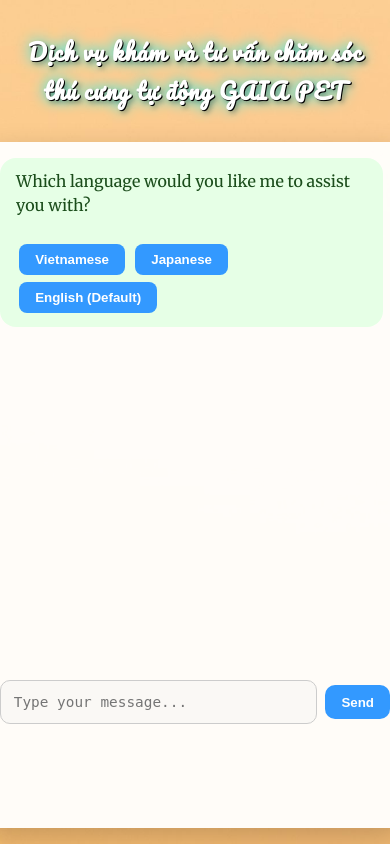
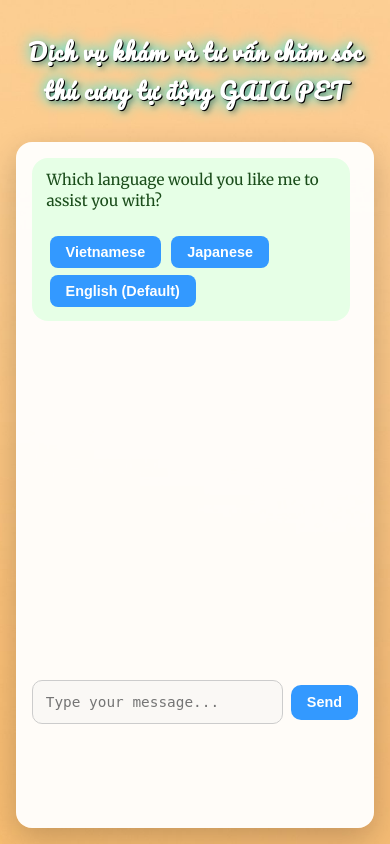
Before and after one commit to DangKhanhITMO/chatbot-FlaskHtml-, a Flask app: page / in a window 390 px wide. Run offline with Flask 3, Linux system fonts and the light colour scheme; parts of the project's set-up code (start-up, migrations or seed data) failed here and were passed over; some libraries are stand-ins or nearby versions.

Commit message:
update openai

```diff
--- a/app.py
+++ b/app.py
@@ -54,19 +54,29 @@
 def find_best_match(user_question, threshold=0.85):
     user_embedding = get_embedding(user_question)
     if user_embedding is None:
+        print("❌ Không thể tạo embedding cho câu hỏi người dùng.")
         return None, 0.0
-
+    #print("[DEBUG] Bắt đầu so sánh với các embedding trong dữ liệu")
     best_score = -1
     best_row = None
 
     for idx, row in df.iterrows():
         emb = row["embedding"]
-        score = 1 - cosine(user_embedding, emb)
+        if emb is None:
+            continue
+        try:
+            score = 1 - cosine(user_embedding, emb)
+        except Exception as e:
+            print(f"❌ Lỗi khi tính cosine: {e}")
+            continue
         if score > best_score:
             best_score = score
             best_row = row
 
-    return best_row["id_question"], best_score
+    if best_row is not None:
+        return best_row["id_question"], best_score
+    else:
+        return None, 0.0
 
 def load_data_from_json(file_path):
     """Load JSON data from a file."""
@@ -163,10 +173,11 @@
 
     # Fallback: tạo câu trả lời từ OpenAI nếu không có câu hỏi nào phù hợp
     try:
+        print("[DEBUG] Không tìm thấy câu hỏi phù hợp, gọi OpenAI...")
         completion = client.chat.completions.create(
-            model="gpt-4o-latest",
+            model="gpt-4o",
             messages=[
-                {"role": "system", "content": f"You are a customer care and consultation expert in the veterinary field. Please answer the following question in language {lang} in a clear, fluent, and engaging manner to capture the customer’s interest. Please make sure to include the following sentence in your response: 'Your question is not included in the data I was provided. I will respond based on the knowledge I have been trained on as follows:."},
+                {"role": "system", "content": f"You are a customer care and consultation expert in the veterinary field. Please answer the following question in language {lang} in a clear and In the topic and context is GAIA pet clinic and care at GAIA Ocean Park – Building 01S5, block R105, Zen Park, Vinhomes Ocean Park 1 urban area, Gia Lam, Hanoi, fluent, and engaging manner to capture the customer’s interest."},
                 {"role": "user", "content": question}
             ]
         )
--- a/static/style.css
+++ b/static/style.css
@@ -1,8 +1,13 @@
+/* ==== RESET VÀ CƠ BẢN ==== */
+* {
+  box-sizing: border-box;
+}
+
 body {
   margin: 0;
-  padding: 0;
+  padding: 0 1rem;
   font-family: 'Quicksand', sans-serif;
-  background-image: url("static/img/bgr_vang.jpeg");
+  background-image: url("img/bgr_vang.jpeg");
   background-size: cover;
   background-repeat: no-repeat;
   background-attachment: fixed;
@@ -16,7 +21,7 @@
 /* ==== HEADER ==== */
 header {
   text-align: center;
-  padding: 2rem 1rem 1rem;
+  padding: 2rem 0 1rem;
   width: 100%;
   max-width: 1200px;
 }
@@ -31,6 +36,7 @@
     0 0 15px #00f0ff;
   letter-spacing: 1px;
   margin: 0 auto;
+  word-break: break-word;
 }
 
 /* ==== CHAT AREA ==== */
@@ -53,11 +59,16 @@
   overflow-y: auto;
   margin-bottom: 1rem;
   max-height: 60vh;
+  padding-right: 0.5rem;
+  word-wrap: break-word;
+  overflow-wrap: break-word;
 }
+
 .message {
   display: flex;
   align-items: flex-start;
   gap: 0.5rem;
+  flex-wrap: nowrap;
 }
 
 .message.user {
@@ -73,14 +84,17 @@
   max-width: 90%;
   display: flex;
   flex-direction: column;
+  word-break: break-word;
 }
 
+/* ==== BUBBLE ==== */
 .bubble {
   width: auto;
   padding: 0.8rem 1rem;
   border-radius: 16px;
   line-height: 1.5;
   word-wrap: break-word;
+  overflow-x: auto;
 }
 
 .user .bubble {
@@ -95,10 +109,12 @@
   font-family: 'Merriweather', serif;
 }
 
+/* ==== INPUT AREA ==== */
 .input-area {
   display: flex;
   gap: 0.5rem;
   align-items: center;
+  flex-wrap: nowrap;
 }
 
 textarea,
@@ -109,6 +125,9 @@
   border-radius: 10px;
   border: 1px solid #ccc;
   resize: none;
+  min-height: 40px;
+  max-height: 120px;
+  overflow-y: auto;
 }
 
 button {
@@ -126,6 +145,7 @@
   background-color: #1a75d1;
 }
 
+/* ==== LANGUAGE BUTTON ==== */
 .lang-btn {
   padding: 0.5rem 1rem;
   margin: 0.2rem;
@@ -142,7 +162,7 @@
   background-color: #1a75d1;
 }
 
-/* ==== AVATAR FIX ==== */
+/* ==== AVATAR ==== */
 .avatar {
   width: 32px;
   height: 32px;
@@ -150,11 +170,10 @@
   object-fit: cover;
   margin: 0 0.5rem;
   box-shadow: 0 0 5px rgba(0,0,0,0.2);
-  overflow: hidden;
   flex-shrink: 0;
 }
 
-/* ==== SPINNER (Typing Indicator) ==== */
+/* ==== TYPING INDICATOR ==== */
 .typing-indicator .bubble {
   display: flex;
   gap: 5px;
@@ -188,20 +207,35 @@
   }
 }
 
+/* ==== TIMESTAMP ==== */
+.timestamp {
+  font-size: 0.75rem;
+  color: #666;
+  margin-top: 0.3rem;
+  text-align: right;
+  width: 100%;
+  align-self: flex-end;
+}
+
 /* ==== RESPONSIVE ==== */
 @media (max-width: 768px) {
   .title-3d {
     font-size: 1.8rem;
-    padding: 0 1rem;
+    padding: 0 0.5rem;
   }
 
   .chat-container {
     padding: 1rem;
-    margin: 1rem;
+    margin: 1rem 0.5rem;
   }
 
   .bubble {
-    max-width: 90%;
+    max-width: 100%;
+    padding: 0.7rem 0.9rem;
+  }
+
+  .message .content-wrapper {
+    max-width: 85%;
   }
 }
 
@@ -217,49 +251,20 @@
 
   button {
     padding: 0.6rem 1rem;
+    font-size: 0.9rem;
   }
 
   .avatar {
-    width: 16px;
-    height: 16px;
+    width: 24px;
+    height: 24px;
   }
 
-  .content-wrapper {
-    display: flex;
-    flex-direction: column;
-    max-width: 75%;
-  }
-
-  .message.user .content-wrapper {
-    align-items: flex-end;
+  .message .content-wrapper {
+    max-width: 80%;
   }
 
   .bubble {
-    background-color: #f0f0f0;
-    padding: 0.7rem 1rem;
-    border-radius: 16px;
-    line-height: 1.5;
-    position: relative;
-    word-wrap: break-word;
-  }
-
-  .message.user .bubble {
-    background-color: #d0ebff;
-    color: #003366;
-    text-align: right;
-  }
-
-  .message.bot .bubble {
-    background-color: #e6ffe6;
-    color: #1b4d1b;
-    text-align: left;
+    font-size: 0.95rem;
+    line-height: 1.4;
   }
 }
-.timestamp {
-  font-size: 0.75rem;
-  color: #666;
-  margin-top: 0.3rem;
-  text-align: right;
-  width: 100%;
-  align-self: flex-end;
-}
--- a/templates/index.html
+++ b/templates/index.html
@@ -1,25 +1,25 @@
 <!DOCTYPE html>
 <html lang="vi">
 <head>
-  <meta charset="UTF-8">
-  <meta name="viewport" content="width=device-width, initial-scale=1.0">
+  <meta charset="UTF-8" />
+  <meta name="viewport" content="width=device-width, initial-scale=1.0"/>
   <title>GAIA PET Chatbot</title>
 
   <!-- Google Fonts -->
-  <link href="https://fonts.googleapis.com/css2?family=Pacifico&family=Merriweather&family=Quicksand&display=swap" rel="stylesheet">
+  <link href="https://fonts.googleapis.com/css2?family=Pacifico&family=Merriweather&family=Quicksand&display=swap" rel="stylesheet"/>
 
   <!-- Marked & MathJax -->
   <script src="https://cdn.jsdelivr.net/npm/marked/marked.min.js"></script>
   <script>
     window.MathJax = {
-      tex: { inlineMath: [['\\(', '\\)']], displayMath: [['\\[', '\\]']] },
+      tex: { inlineMath: [['$', '$'], ['\\(', '\\)']], displayMath: [['$$', '$$'], ['\\[', '\\]']] },
       svg: { fontCache: 'global' }
     };
   </script>
   <script src="https://cdn.jsdelivr.net/npm/mathjax@3/es5/tex-mml-chtml.js" async></script>
 
   <!-- CSS -->
-  <link rel="stylesheet" href="../static/style.css">
+  <link rel="stylesheet" href="../static/style.css" />
 </head>
 <body>
   <header>
@@ -29,9 +29,9 @@
   <main class="chat-container">
     <div class="chat-box" id="chat-box"></div>
     <div class="input-area">
-  <textarea id="user-input" rows="1" placeholder="Type your message..."></textarea>
-  <button id="send-btn" onclick="sendMessage()">Send</button>
-</div>
+      <textarea id="user-input" rows="1" placeholder="Type your message..."></textarea>
+      <button id="send-btn" onclick="sendMessage()">Send</button>
+    </div>
   </main>
 
   <!-- JS -->
```
Also changed, not shown: static/script.js (+32 -43 lines).
